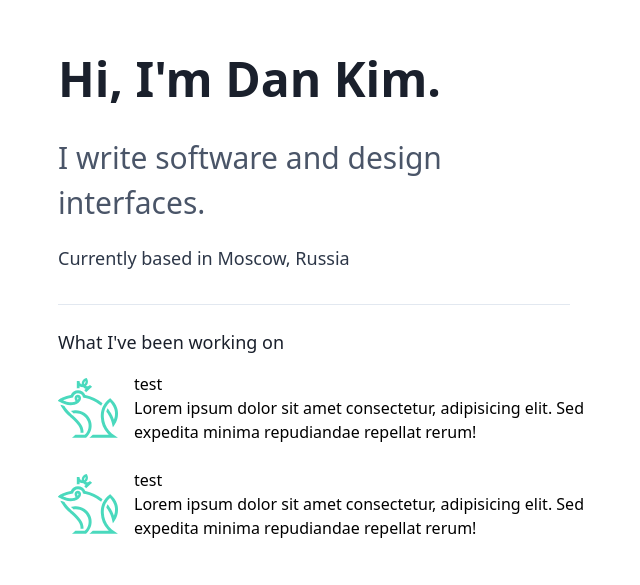
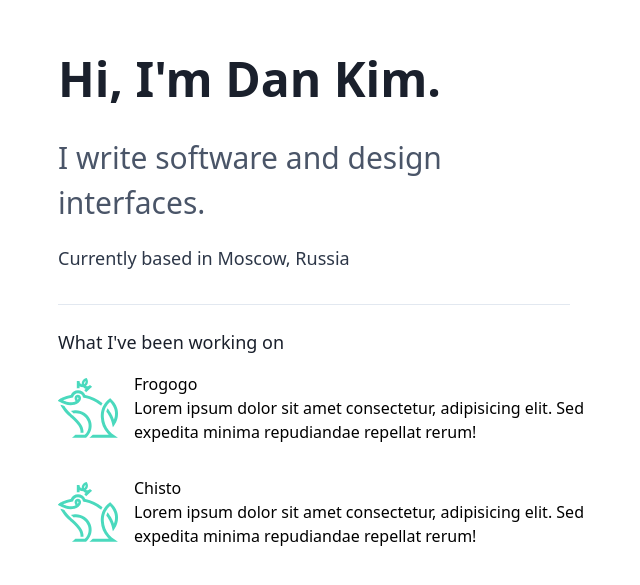
Before and after one commit to dankimio/dankim, a Vue app: page / in a window 1280 px wide. Shown: the part 149-734 px from the top of the page, without its empty margins (318-958 px from the left). Built offline with nearby package versions, Linux system fonts and the light colour scheme.

Commit message:
Add data object with the array of projects

```diff
--- a/src/components/ProjectList.vue
+++ b/src/components/ProjectList.vue
@@ -4,8 +4,11 @@
       What I've been working on
     </h2>
 
-    <Project name="test" class="mb-6" />
-    <Project name="test" class="mb-6" />
+    <Project
+      v-for="project in projects"
+      :name="project.name"
+      :key="project.name"
+      class="mb-6 md:mb-8" />
   </div>
 </template>
 
@@ -14,7 +17,15 @@ import Project from './Project.vue'
 
 export default {
   name: 'ProjectList',
-  components: { Project }
+  components: { Project },
+  data() {
+    return {
+      projects: [
+        { name: 'Frogogo' },
+        { name: 'Chisto' }
+      ]
+    }
+  }
 }
 </script>
 
```
